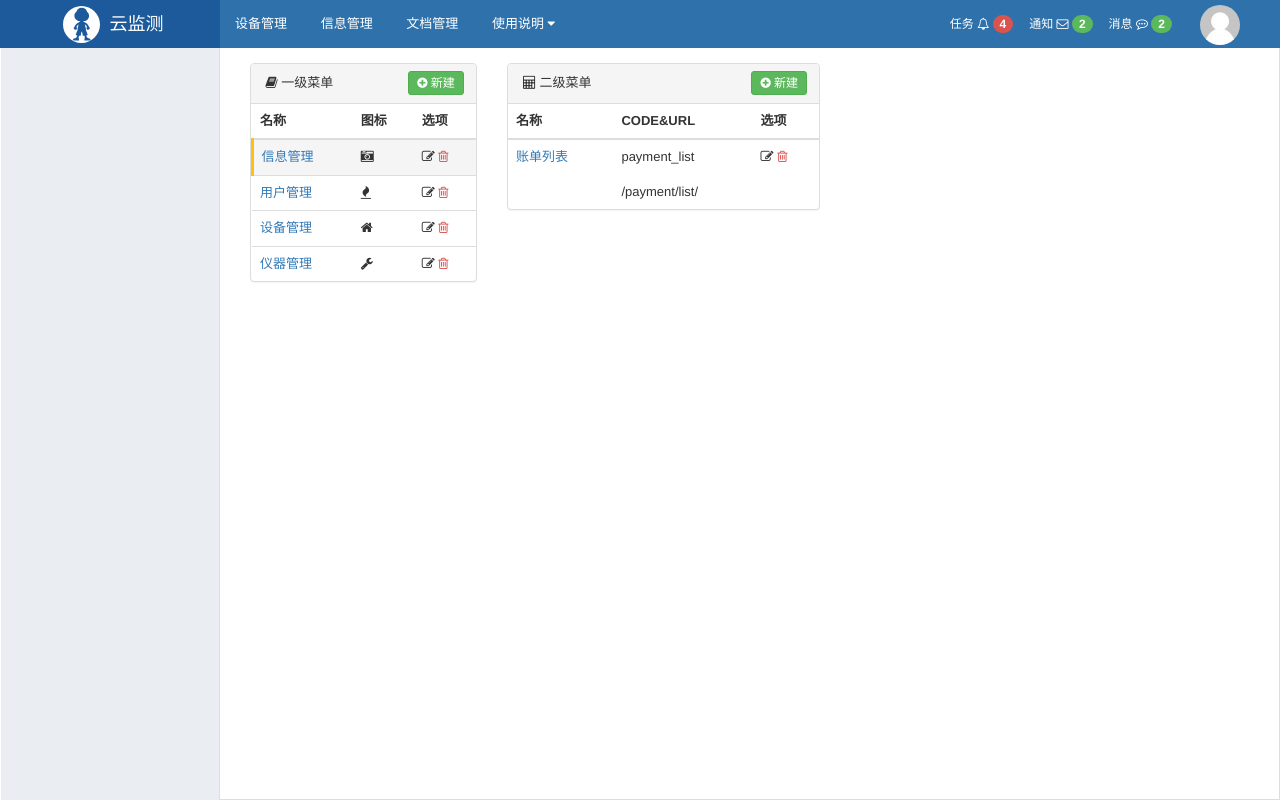
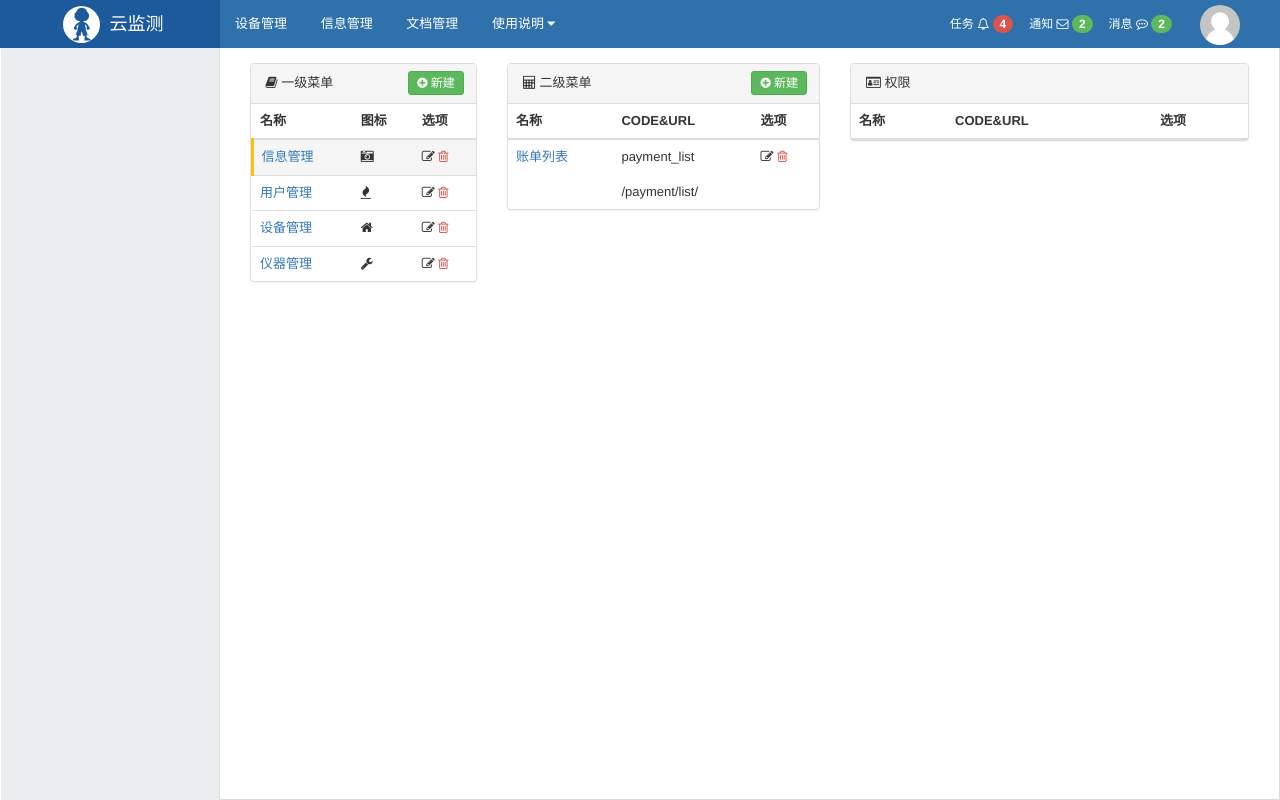
Before and after one commit to heehoo-ai/permission, a Django app: page /rbac/menu/list/?mid=1 in a window 1280 px wide. Run offline with Django 3.2, Linux system fonts and the light colour scheme; data comes from the database, SQL or seed files in the repository; both versions use the stored data as it was after the commit; lists and menus that the app fills with data are empty; some libraries are stand-ins or nearby versions.

Commit message:
三级菜单权限

```diff
--- a/rbac/forms/menu.py
+++ b/rbac/forms/menu.py
@@ -61,3 +61,9 @@ class SecondMenuModelForm(BootStrapModelForm):
     class Meta:
         model = models.Permission
         exclude = ['pid']
+
+
+class PermissionModelForm(BootStrapModelForm):
+    class Meta:
+        model = models.Permission
+        fields = ['title', 'name', 'url']
--- a/rbac/models.py
+++ b/rbac/models.py
@@ -20,7 +20,7 @@ class Permission(models.Model):
     name = models.CharField(verbose_name='URL别名', max_length=32, unique=True)
     menu = models.ForeignKey(to='Menu', verbose_name='所属菜单', null=True, blank=True,
                              on_delete=models.CASCADE, help_text='null表示不是菜单；非null表示是二级菜单')
-    pid = models.ForeignKey(to='Permission', null=True,blank=True, on_delete=models.CASCADE, verbose_name='关联的权限',
+    pid = models.ForeignKey(to='Permission', null=True, blank=True, on_delete=models.CASCADE, verbose_name='关联的权限',
                             related_name='parents', help_text='对于非菜单权限需要选择一个可以成为菜单的权限，用户做默认展开和选中菜单')
 
     def __str__(self):
--- a/rbac/templates/rbac/menu_list.html
+++ b/rbac/templates/rbac/menu_list.html
@@ -67,11 +67,13 @@
                 <!-- Default panel contents -->
                 <div class="panel-heading">
                     <i class="fa fa-calculator" aria-hidden="true"></i> 二级菜单
-                    <a href="{% memory_url request 'rbac:second_menu_add' menu_id %}" class="right btn btn-success btn-xs"
-                       style="padding: 2px 8px;margin: -3px;">
-                        <i class="fa fa-plus-circle" aria-hidden="true"></i>
-                        新建
-                    </a>
+                    {% if menu_id %}
+                        <a href="{% memory_url request 'rbac:second_menu_add' menu_id=menu_id %}" class="right btn btn-success btn-xs"
+                           style="padding: 2px 8px;margin: -3px;">
+                            <i class="fa fa-plus-circle" aria-hidden="true"></i>
+                            新建
+                        </a>
+                    {% endif %}
 
 
                 </div>
@@ -117,6 +119,65 @@
             </div>
 
         </div>
+        <div class="col-md-5">
+
+            <div class="panel panel-default">
+                <!-- Default panel contents -->
+                <div class="panel-heading">
+                    <i class="fa fa-id-card-o" aria-hidden="true"></i> 权限
+                    {% if second_menu_id %}
+                        <a href="{% memory_url request 'rbac:permission_add' second_menu_id=second_menu_id %}"
+                           class="right btn btn-success btn-xs"
+                           style="padding: 2px 8px;margin: -3px;">
+                            <i class="fa fa-plus-circle" aria-hidden="true"></i>
+                            添加
+                        </a>
+                    {% endif %}
+
+
+                </div>
+
+                <!-- Table -->
+                <table class="table">
+                    <thead>
+                    <tr>
+                        <th>名称</th>
+                        <th>CODE&URL</th>
+                        <th>选项</th>
+                    </tr>
+                    </thead>
+                    <tbody>
+                    {% for row in permissions %}
+                        <tr>
+                            <td rowspan="2">
+                                {{ row.title }}
+                            </td>
+                            <td>
+                                {{ row.name }}
+                            </td>
+
+                            <td>
+                                <a style="color: #333333;" href="{% memory_url request 'rbac:permission_edit' pk=row.id %}">
+                                    <i class="fa fa-edit" aria-hidden="true"></i></a>
+
+
+                                <a style="color: #d9534f;" href="{% memory_url request 'rbac:permission_del' pk=row.id %}"><i
+                                        class="fa fa-trash-o"></i></a>
+
+                            </td>
+                        </tr>
+
+                        <tr">
+                            <td colspan="2" style="border-top: 0">{{ row.url }}</td>
+                        </tr>
+
+                    {% endfor %}
+
+                    </tbody>
+                </table>
+            </div>
+
+        </div>
     </div>
 
 {% endblock %}
--- a/rbac/urls.py
+++ b/rbac/urls.py
@@ -22,4 +22,8 @@ urlpatterns = [
     url(r'^second/menu/add/(?P<menu_id>\d+)$', menu.second_menu_add, name='second_menu_add'),
     url(r'^second/menu/edit/(?P<pk>\d+)$', menu.second_menu_edit, name='second_menu_edit'),
     url(r'^second/menu/del/(?P<pk>\d+)$', menu.second_menu_del, name='second_menu_del'),
+
+    url(r'^permission/add/(?P<second_menu_id>\d+)$', menu.permission_add, name='permission_add'),
+    url(r'^permission/edit/(?P<pk>\d+)$', menu.permission_edit, name='permission_edit'),
+    url(r'^permission/del/(?P<pk>\d+)$', menu.permission_del, name='permission_del'),
 ]
--- a/rbac/views/menu.py
+++ b/rbac/views/menu.py
@@ -5,7 +5,7 @@ from django.http import HttpResponse
 from django.shortcuts import render, redirect
 
 from rbac import models
-from rbac.forms.menu import MenuModelForm, SecondMenuModelForm
+from rbac.forms.menu import MenuModelForm, SecondMenuModelForm, PermissionModelForm
 from rbac.service.urls import memory_reverse
 
 
@@ -19,7 +19,24 @@ def menu_list(request):
     menu_id = request.GET.get('mid')  # 在前端应将数字转成字符串：{{ row.id|safe }}
     second_menu_id = request.GET.get('sid')  # 用户选择的二级
 
-    second_menus = models.Permission.objects.filter(menu_id=menu_id)
+    # 防止地址栏伪装menu_id打开新建功能
+    menu_exists = models.Menu.objects.filter(id=menu_id).exists()
+    if not menu_exists:
+        menu_id = None
+
+    if menu_id:
+        second_menus = models.Permission.objects.filter(menu_id=menu_id)
+    else:
+        second_menus = []
+
+    second_menu_exists = models.Permission.objects.filter(id=second_menu_id).exists()
+    if not second_menu_exists:
+        second_menu_id = None
+
+    if second_menu_id:
+        permissions = models.Permission.objects.filter(pid_id=second_menu_id)
+    else:
+        permissions = []
 
     return render(
         request,
@@ -28,7 +45,8 @@ def menu_list(request):
             'menus': menus,
             'second_menus': second_menus,
             'menu_id': menu_id,
-            'second_menu_id': second_menu_id
+            'second_menu_id': second_menu_id,
+            'permissions': permissions,
         }
     )
 
@@ -150,3 +168,64 @@ def second_menu_del(request, pk):
 
     models.Permission.objects.filter(id=pk).delete()
     return redirect(url)
+
+
+def permission_add(request, second_menu_id):
+    """
+    添加权限信息
+    :param request:
+    :param second_menu_id: 已选择的二级菜单ID（用于设置默认值）
+    :return:
+    """
+
+    if request.method == 'GET':
+        form = PermissionModelForm()
+        return render(request, 'rbac/update.html', {'form': form})
+
+    if request.method == 'POST':
+        form = PermissionModelForm(data=request.POST)
+        if form.is_valid():
+            second_menu_obj = models.Permission.objects.filter(id=second_menu_id).first()
+            if not second_menu_obj:
+                return HttpResponse('二级菜单不存在，请重新选择！')
+            form.instance.pid = second_menu_obj
+            form.save()
+            return redirect(memory_reverse(request, 'rbac:menu_list'))
+
+        return render(request, 'rbac/update.html', {'form': form}) # 错误信息保存在form中
+
+
+def permission_edit(request, pk):
+    """
+    编辑权限
+    :param request:
+    :param pk: 当前要编辑的权限ID
+    :return:
+    """
+
+    permission_object = models.Permission.objects.filter(id=pk).first()
+
+    if request.method == 'GET':
+        form = PermissionModelForm(instance=permission_object)
+        return render(request, 'rbac/update.html', {'form': form})
+
+    form = PermissionModelForm(data=request.POST, instance=permission_object)
+    if form.is_valid():
+        form.save()
+        return redirect(memory_reverse(request, 'rbac:menu_list'))
+
+    return render(request, 'rbac/update.html', {'form': form})
+
+
+def permission_del(request, pk):
+    """
+    :param request:
+    :param pk:
+    :return:
+    """
+    url = memory_reverse(request, 'rbac:menu_list')
+    if request.method == 'GET':
+        return render(request, 'rbac/delete.html', {'cancel': url})
+
+    models.Permission.objects.filter(id=pk).delete()
+    return redirect(url)
```
Also changed, not shown: db.sqlite3.
